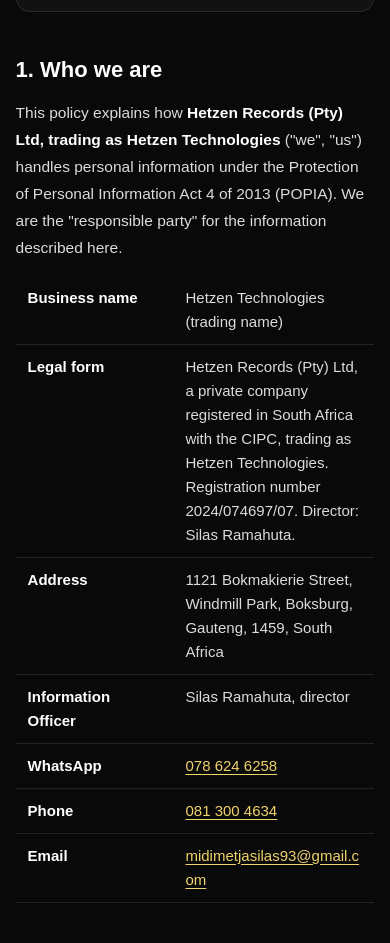
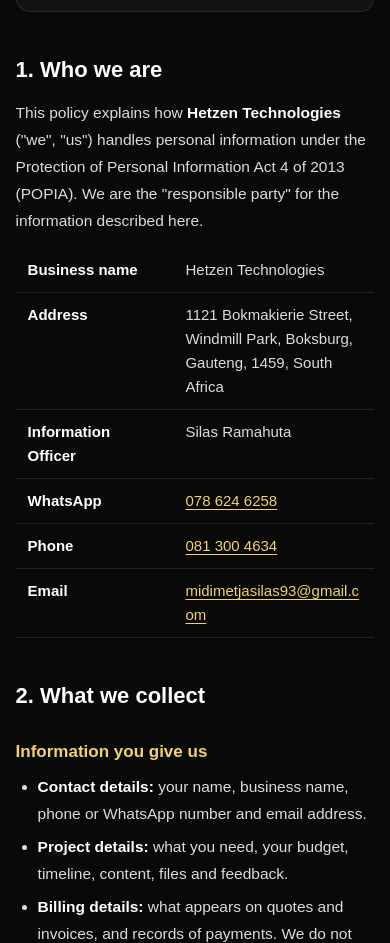
Before and after one commit to masterator/hetzen-technologie, a plain HTML site: page privacy.html in a window 390 px wide. Shown: the part 1355-2298 px from the top of the page. Drawn offline with Linux system fonts and the light colour scheme.

Commit message:
Show the business as Hetzen Technologies only
Remove the Hetzen Records (Pty) Ltd name and CIPC number from the
website, privacy policy, terms and PAIA manual while the company's
CIPC annual-return status is being resolved. Address, phone numbers
and Information Officer stay as they are.

Co-Authored-By: Claude Opus 5.5 <noreply@anthropic.com>
Claude-Session: https://claude.ai/code/session_01JmExJmC4QHNf5rjjK8FGQL

```diff
--- a/privacy.html
+++ b/privacy.html
@@ -36,12 +36,11 @@
 </ol></div>
 
 <h2 id="who">1. Who we are</h2>
-<p>This policy explains how <strong>Hetzen Records (Pty) Ltd, trading as Hetzen Technologies</strong> ("we", "us") handles personal information under the Protection of Personal Information Act 4 of 2013 (POPIA). We are the "responsible party" for the information described here.</p>
+<p>This policy explains how <strong>Hetzen Technologies</strong> ("we", "us") handles personal information under the Protection of Personal Information Act 4 of 2013 (POPIA). We are the "responsible party" for the information described here.</p>
 <table class="facts">
-<tr><th>Business name</th><td>Hetzen Technologies (trading name)</td></tr>
-<tr><th>Legal form</th><td>Hetzen Records (Pty) Ltd, a private company registered in South Africa with the CIPC, trading as Hetzen Technologies. Registration number 2024/074697/07. Director: Silas Ramahuta.</td></tr>
+<tr><th>Business name</th><td>Hetzen Technologies</td></tr>
 <tr><th>Address</th><td>1121 Bokmakierie Street, Windmill Park, Boksburg, Gauteng, 1459, South Africa</td></tr>
-<tr><th>Information Officer</th><td>Silas Ramahuta, director</td></tr>
+<tr><th>Information Officer</th><td>Silas Ramahuta</td></tr>
 <tr><th>WhatsApp</th><td><a href="https://wa.me/27786246258">078 624 6258</a></td></tr>
 <tr><th>Phone</th><td><a href="tel:+27813004634">081 300 4634</a></td></tr>
 <tr><th>Email</th><td><a href="mailto:midimetjasilas93@gmail.com">midimetjasilas93@gmail.com</a></td></tr>
```
Also changed, not shown: index.html (+1 -1 lines), paia.html (+2 -3 lines), terms.html (+1 -2 lines).
